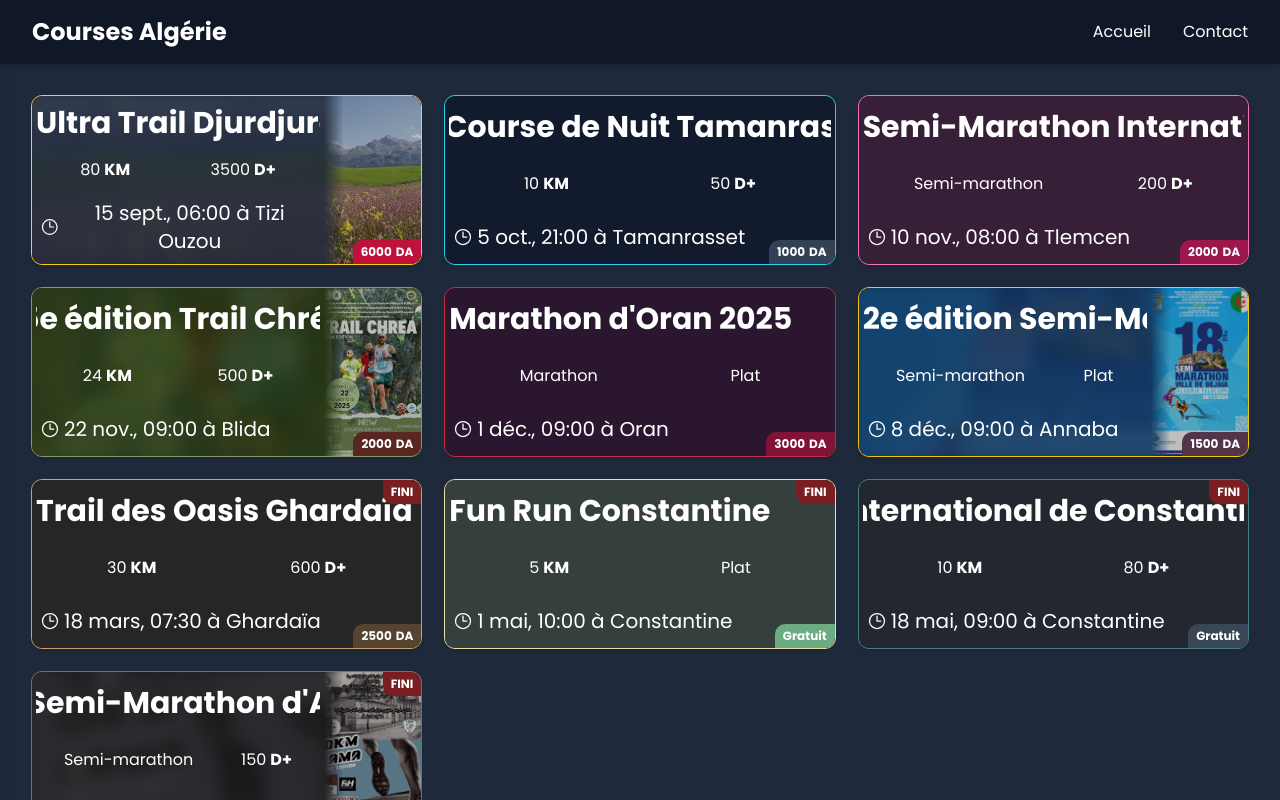
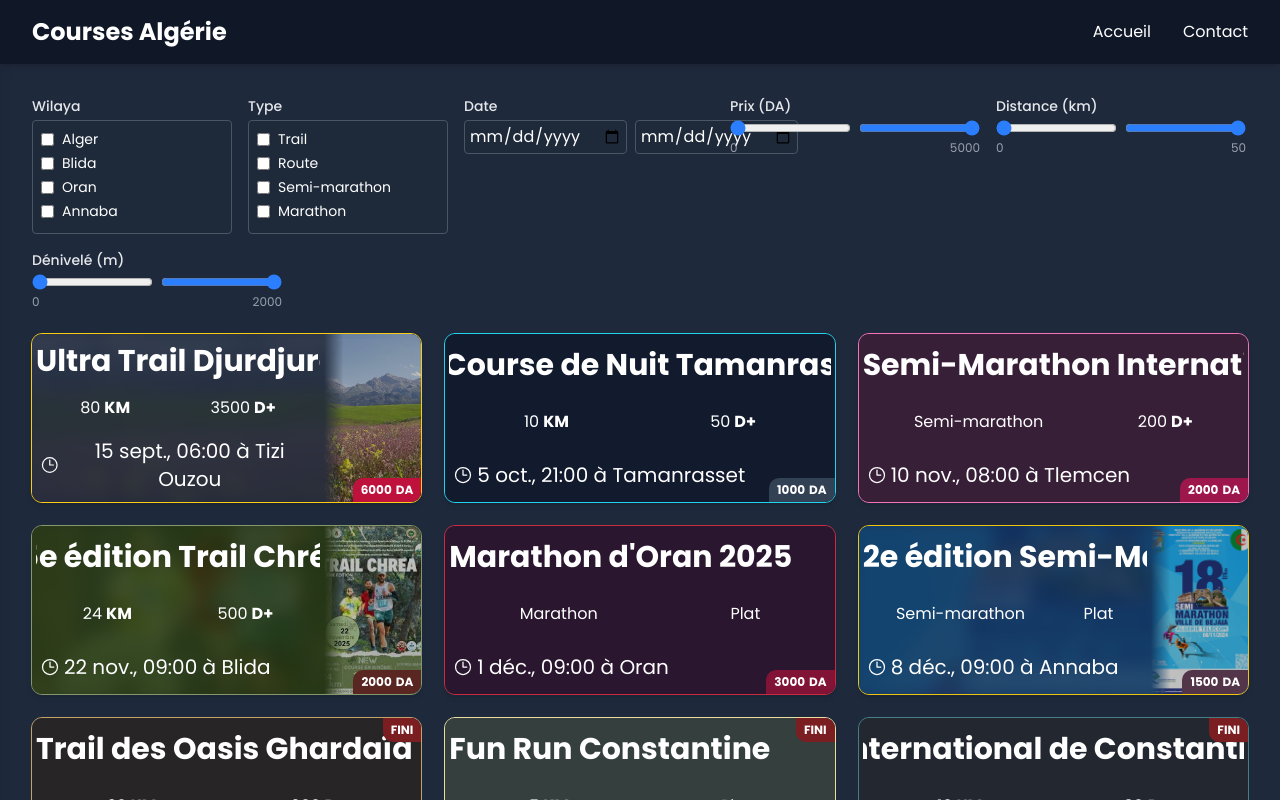
Before and after one commit to KadMohamedAli/run_algeria, a Next.js app: page / in a window 1280 px wide. Shown: the top 800 px of the page. Built offline with nearby package versions, Linux system fonts and the light colour scheme.

Commit message:
started to work on filter bar, just made file structure

```diff
--- a/package.json
+++ b/package.json
@@ -12,14 +12,17 @@
     "class-variance-authority": "^0.7.1",
     "clsx": "^2.1.1",
     "colorthief": "^2.6.0",
+    "date-fns": "^4.1.0",
     "framer-motion": "^12.23.12",
     "heroicons": "^2.2.0",
     "lucide-react": "^0.542.0",
     "next": "15.5.2",
     "ogl": "^1.0.11",
     "react": "19.1.0",
+    "react-day-picker": "^9.9.0",
     "react-dom": "19.1.0",
-    "tailwind-merge": "^3.3.1"
+    "tailwind-merge": "^3.3.1",
+    "tailwind-variants": "^3.1.0"
   },
   "devDependencies": {
     "@tailwindcss/postcss": "^4",
--- a/src/app/page.jsx
+++ b/src/app/page.jsx
@@ -35,7 +35,7 @@ export default function Home() {
 
   return (
     <div className="p-4 md:p-8">
-      {/* <FilterBar filters={filters} setFilters={setFilters} /> */}
+      <FilterBar filters={filters} setFilters={setFilters} />
 
       <div className="grid grid-cols-1 sm:grid-cols-2 md:grid-cols-3 gap-6">
         {filtered.map((course) => (
--- a/src/components/FilterBar.jsx
+++ b/src/components/FilterBar.jsx
@@ -1,19 +1,55 @@
+"use client";
+
+import { useState } from "react";
+import MultiSelect from "./ui/MultiSelect";
+import RangeFilter from "./ui/RangeFilter";
+import DateRangeFilter from "./ui/DateFilter";
+
+// ----- Main FilterBar -----
 export default function FilterBar({ filters, setFilters }) {
   return (
-    <div className="flex gap-2 mb-4 flex-wrap">
-      <input
-        type="text"
-        placeholder="Wilaya"
-        className="border border-gray-600 bg-gray-700 text-white p-1 rounded"
-        onChange={e => setFilters({ ...filters, wilaya: e.target.value })}
+    <div className="flex flex-col sm:flex-row flex-wrap gap-4 mb-6">
+      <MultiSelect
+        label="Wilaya"
+        options={["Alger", "Blida", "Oran", "Annaba"]}
+        value={filters.wilaya}
+        onChange={(val) => setFilters({ ...filters, wilaya: val })}
       />
-      <input
-        type="text"
-        placeholder="Type (trail/run)"
-        className="border border-gray-600 bg-gray-700 text-white p-1 rounded"
-        onChange={e => setFilters({ ...filters, type: e.target.value })}
+      <MultiSelect
+        label="Type"
+        options={["Trail", "Route", "Semi-marathon", "Marathon"]}
+        value={filters.type}
+        onChange={(val) => setFilters({ ...filters, type: val })}
       />
-      {/* Ajoute d'autres filtres si nécessaire */}
+      <DateRangeFilter
+        label="Date"
+        value={filters.date || {}}
+        onChange={(val) => setFilters({ ...filters, date: val })}
+      />
+      <RangeFilter
+        label="Prix (DA)"
+        min={0}
+        max={5000}
+        step={100}
+        value={filters.price || [0, 5000]}
+        onChange={(val) => setFilters({ ...filters, price: val })}
+      />
+      <RangeFilter
+        label="Distance (km)"
+        min={0}
+        max={50}
+        step={1}
+        value={filters.distance || [0, 50]}
+        onChange={(val) => setFilters({ ...filters, distance: val })}
+      />
+      <RangeFilter
+        label="Dénivelé (m)"
+        min={0}
+        max={2000}
+        step={50}
+        value={filters.denivele || [0, 2000]}
+        onChange={(val) => setFilters({ ...filters, denivele: val })}
+      />
     </div>
-  )
+  );
 }
--- /dev/null
+++ b/src/components/ui/DateFilter.jsx
@@ -0,0 +1,29 @@
+// ----- Date range -----
+export default function DateRangeFilter({ label, value, onChange }) {
+  const handleFrom = (e) => {
+    onChange({ ...value, from: e.target.value });
+  };
+  const handleTo = (e) => {
+    onChange({ ...value, to: e.target.value });
+  };
+
+  return (
+    <div className="flex flex-col w-full sm:w-[250px]">
+      <label className="text-sm font-medium mb-1 text-gray-200">{label}</label>
+      <div className="flex gap-2">
+        <input
+          type="date"
+          value={value.from || ""}
+          onChange={handleFrom}
+          className="bg-gray-800 border border-gray-600 rounded p-1 text-white w-full"
+        />
+        <input
+          type="date"
+          value={value.to || ""}
+          onChange={handleTo}
+          className="bg-gray-800 border border-gray-600 rounded p-1 text-white w-full"
+        />
+      </div>
+    </div>
+  );
+}
--- /dev/null
+++ b/src/components/ui/MultiSelect.jsx
@@ -0,0 +1,29 @@
+// ----- Multi-select dropdown with checkboxes -----
+export default function MultiSelect({ label, options, value = [], onChange }) {
+  const toggle = (opt) => {
+    if (value.includes(opt)) {
+      onChange(value.filter((v) => v !== opt));
+    } else {
+      onChange([...value, opt]);
+    }
+  };
+
+  return (
+    <div className="flex flex-col w-full sm:w-[200px]">
+      <label className="text-sm font-medium mb-1 text-gray-200">{label}</label>
+      <div className="border border-gray-600 bg-gray-800 rounded p-2 text-sm text-white">
+        {options.map((opt) => (
+          <label key={opt} className="flex items-center gap-2 mb-1">
+            <input
+              type="checkbox"
+              checked={value.includes(opt)}
+              onChange={() => toggle(opt)}
+              className="accent-blue-500"
+            />
+            {opt}
+          </label>
+        ))}
+      </div>
+    </div>
+  );
+}
--- /dev/null
+++ b/src/components/ui/RangeFilter.jsx
@@ -0,0 +1,41 @@
+// ----- Range slider (dual) -----
+export default function RangeFilter({
+  label,
+  min,
+  max,
+  step,
+  value,
+  onChange,
+}) {
+  const [minVal, maxVal] = value;
+
+  return (
+    <div className="flex flex-col w-full sm:w-[250px]">
+      <label className="text-sm font-medium mb-1 text-gray-200">{label}</label>
+      <div className="flex items-center gap-2">
+        <input
+          type="range"
+          min={min}
+          max={max}
+          step={step}
+          value={minVal}
+          onChange={(e) => onChange([Number(e.target.value), maxVal])}
+          className="w-full accent-blue-500"
+        />
+        <input
+          type="range"
+          min={min}
+          max={max}
+          step={step}
+          value={maxVal}
+          onChange={(e) => onChange([minVal, Number(e.target.value)])}
+          className="w-full accent-blue-500"
+        />
+      </div>
+      <div className="flex justify-between text-xs text-gray-400 mt-1">
+        <span>{minVal}</span>
+        <span>{maxVal}</span>
+      </div>
+    </div>
+  );
+}
```
Also changed, not shown: 1 other file (tests, documents, lock files or other folders).
